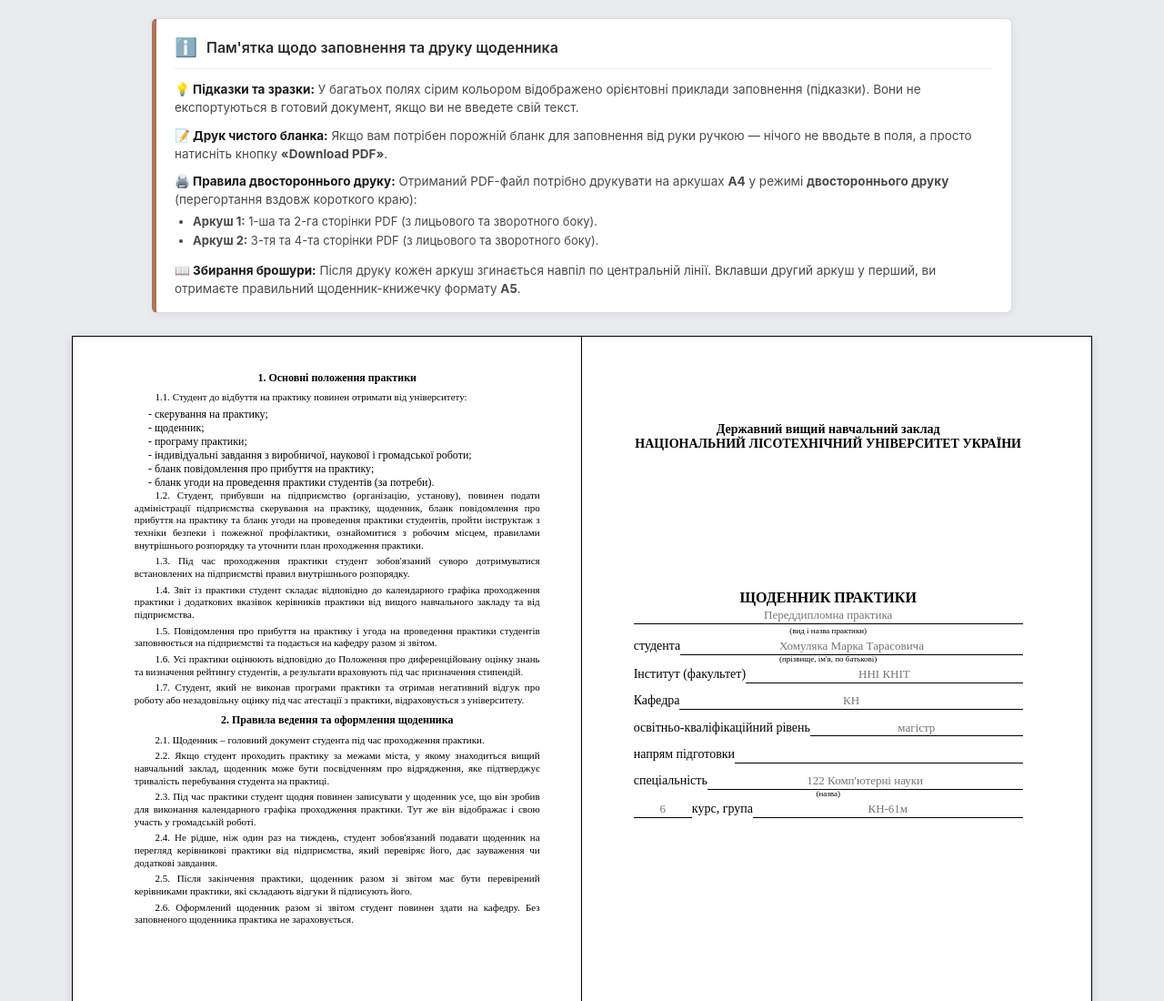
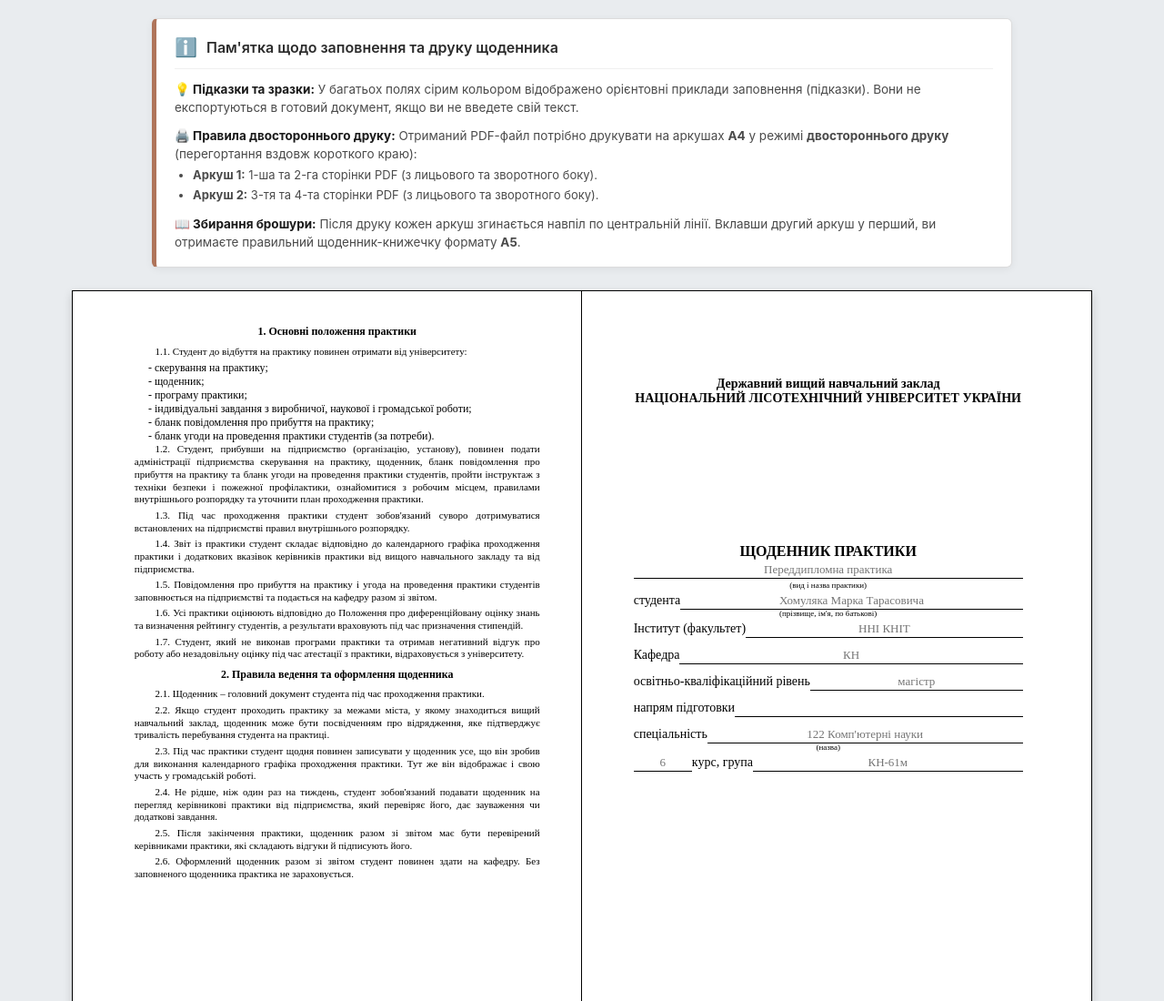
Before and after one commit to marko-homulak/Practice-diary, a plain HTML site: page index.html in a window 1280 px wide. Shown: the top 1100 px of the page at 91% size. Drawn offline with nearby package versions, Linux system fonts and the light colour scheme.

Commit message:
Update index.html

```diff
--- a/index.html
+++ b/index.html
@@ -19,10 +19,6 @@
             <div class="instruction-item">
                 <strong>💡 Підказки та зразки:</strong>
                 У багатьох полях сірим кольором відображено орієнтовні приклади заповнення (підказки). Вони не експортуються в готовий документ, якщо ви не введете свій текст.
-            </div>
-            <div class="instruction-item">
-                <strong>📝 Друк чистого бланка:</strong>
-                Якщо вам потрібен порожній бланк для заповнення від руки ручкою — нічого не вводьте в поля, а просто натисніть кнопку <b>«Download PDF»</b>.
             </div>
             <div class="instruction-item">
                 <strong>🖨️ Правила двостороннього друку:</strong>
```
